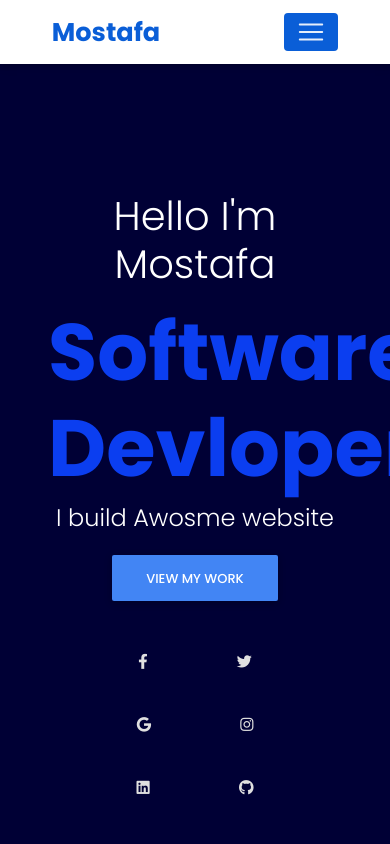
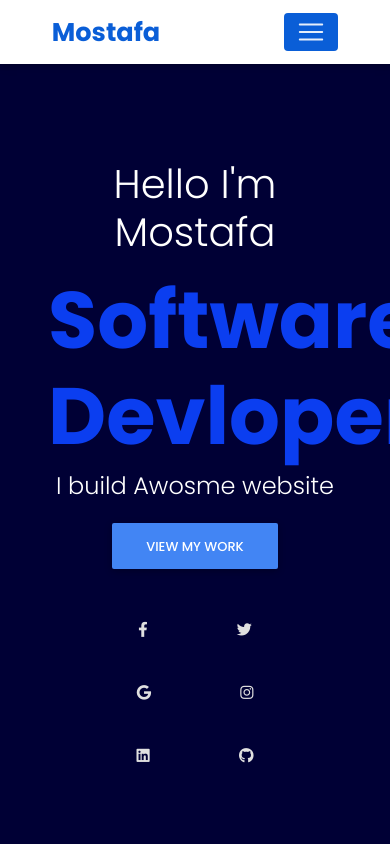
Before and after one commit to sasaku2020/MDB-Portfolio, a plain HTML site: page index.html in a window 390 px wide. Shown: the top 844 px of the page. Drawn offline with Linux system fonts and the light colour scheme.

Commit message:
twelevth-commit

```diff
--- a/css/style.css
+++ b/css/style.css
@@ -192,8 +192,7 @@
             max-width: 100%;
         }
         .main-section .p-5 {
-            margin-top: 2rem;
-            margin-left: 0;
+            margin: 0 auto;
             text-align: center;
         }
     }
@@ -203,8 +202,7 @@
             max-width: 80%;
         }
         .main-section .p-5 {
-            margin-top: 2rem;
-            margin-left: 0;
+            margin: 0 auto;
             text-align: center;
         }
         .card:hover {
```
